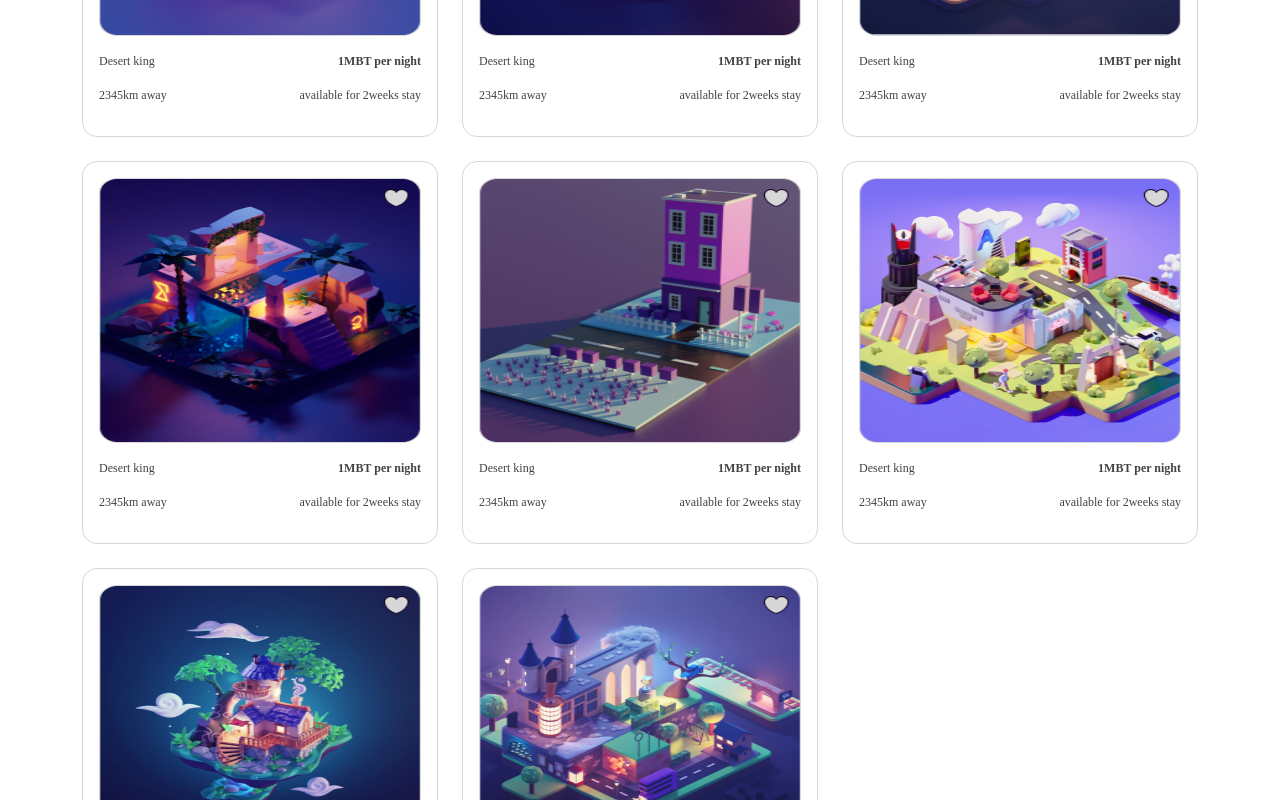
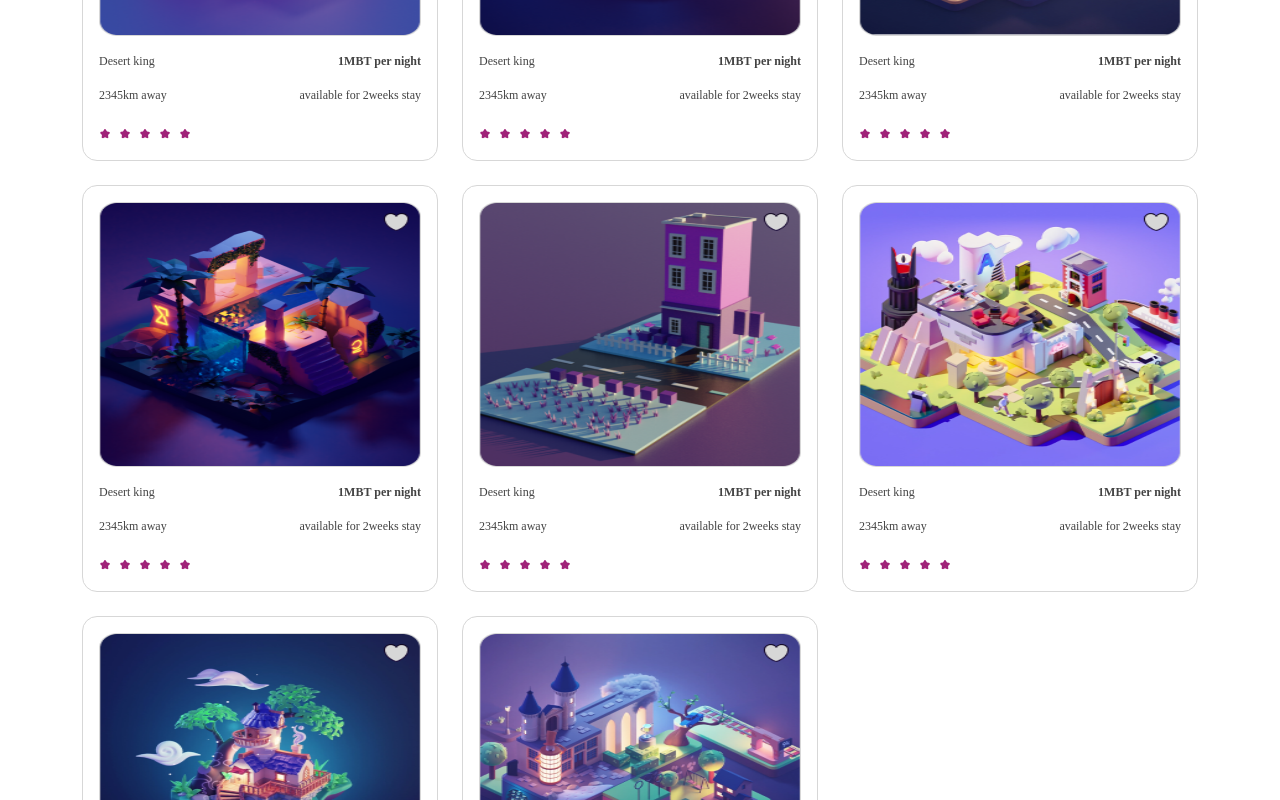
Before and after one commit to AjulibeChiemela/metabnb-hng, a React (Create React App) app: page / in a window 1280 px wide. Shown: the part 1140-1940 px from the top of the page. Built offline with nearby package versions, Linux system fonts and the light colour scheme; a web font is replaced by a local one.

Commit message:
style:add stars to cards

```diff
--- a/src/components/UI/Card.js
+++ b/src/components/UI/Card.js
@@ -11,6 +11,7 @@ const Card = (props) => {
         <div className="text-left">
           <p className="fw-400">Desert king</p>
           <p className="fw-400">2345km away</p>
+          <img src="/images/stars.png" alt="" />
         </div>
         <div className="text-right">
           <p className="fw-700">1MBT per night</p>
```
Also changed, not shown: public/images/stars.png (added).
